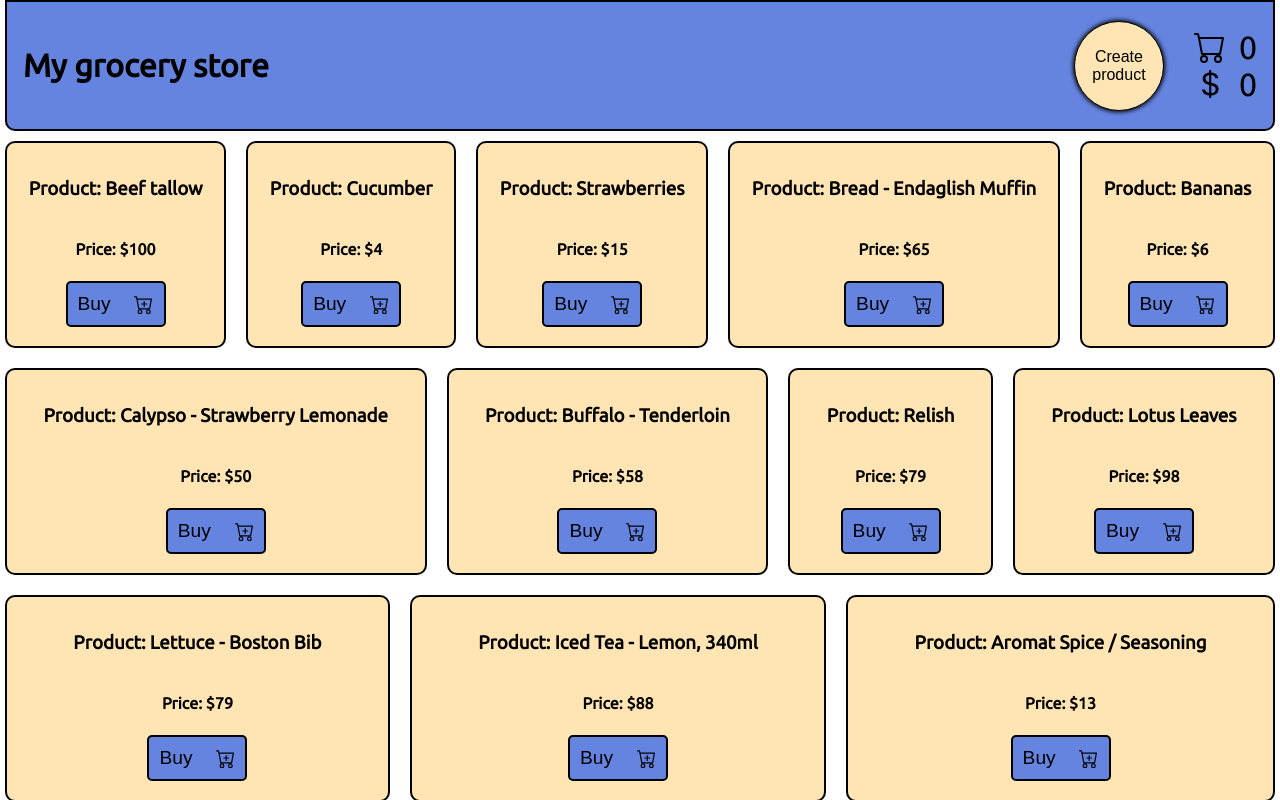
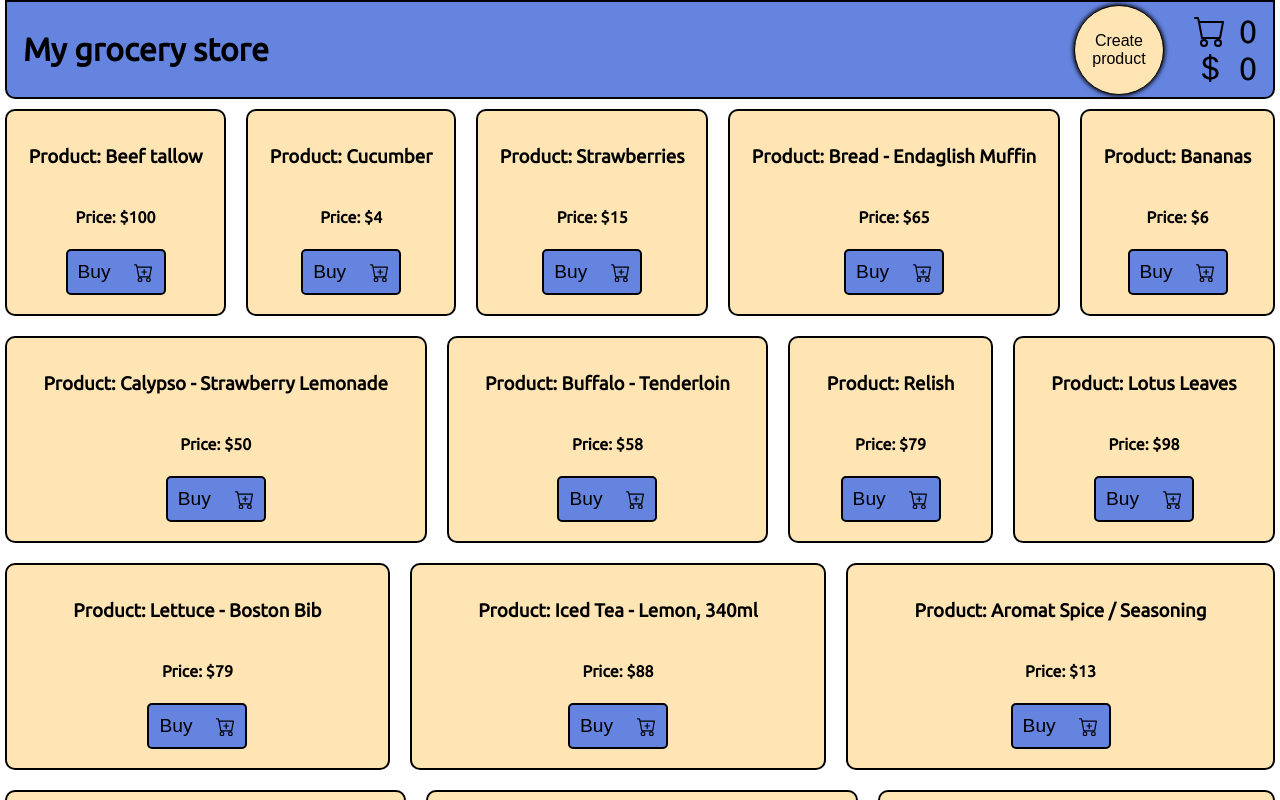
Before and after one commit to afekTheMiniLearner/my-grocery-store, a React (Create React App) app: page / in a window 1280 px wide. Shown: the top 800 px of the page. Built offline with nearby package versions, Linux system fonts and the light colour scheme; data requests are answered from the project's data file.

Commit message:
header is thinner

```diff
--- a/src/base-components/Header/Header.scss
+++ b/src/base-components/Header/Header.scss
@@ -6,7 +6,7 @@
   align-items: center;
   top: 0;
 
-  padding: 1em;
+  padding: 0 1em;
   margin-bottom: 10px;
 
   border: 2px black solid;
```
